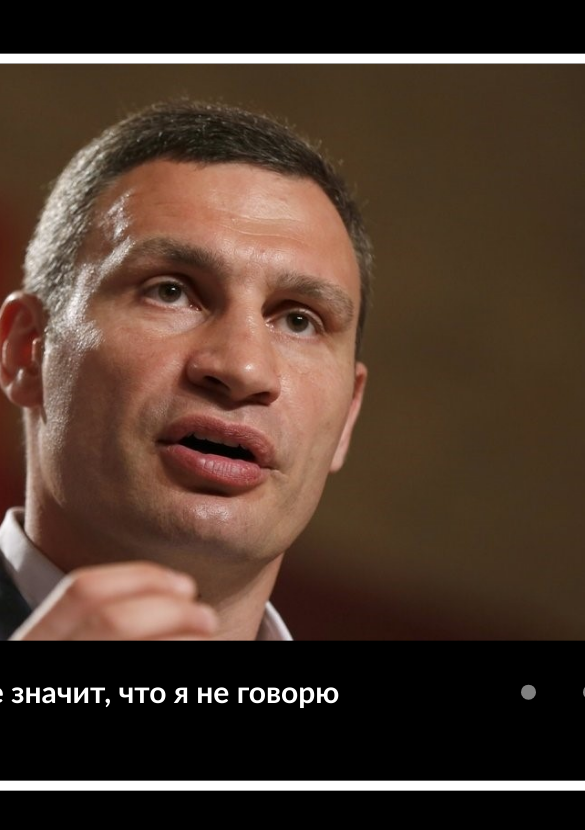
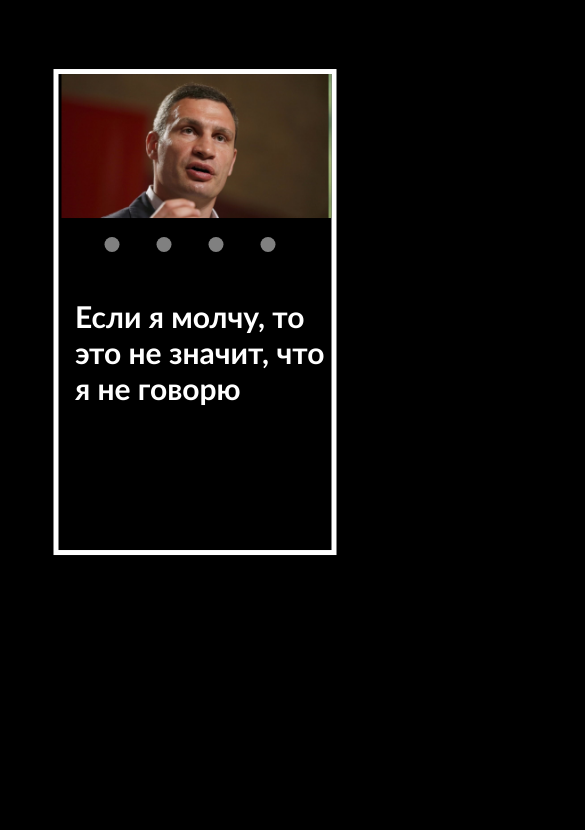
Before and after one commit to KosTHB/cssMemSlider, a plain HTML site: page index.html in a window 390 px wide. Shown: the top 830 px of the page, 585 px wide, since content can reach past the window. Drawn offline with Linux system fonts and the light colour scheme.

Commit message:
feat: end mobile version (FRD, May 13, 2022 00:46:24 AM)

```diff
--- a/sytle.css
+++ b/sytle.css
@@ -5,6 +5,7 @@
 
 body {
   background-color: black;
+  overflow-y: hidden;
 }
 
 h2 {
@@ -12,66 +13,52 @@ h2 {
 }
 
 .slider {
-  width: 1100px;
+  max-width: 70%;
+  min-width: 70%;
+  min-width: none;
   overflow: hidden;
-  border: 10px solid white;
+  border: 5px solid white;
 }
 
 .middle {
-  position: absolute;
-  top: 50%;
-  left: 50%;
+  margin-top: 23.6%;
+  margin-left: 50%;
+  margin-right: 50%;
   transform: translate(-50%, -50%);
 }
 
 .navigation_block {
   position: relative;
   display: flex;
-  height: 120px;
-  margin-top: 20px;
+  height: 8rem;
+  margin-top: 2rem;
 }
 
 .navigation {
-  position: absolute;
-  right: 0;
+  position: relative;
+  margin-left: 51vw;
   display: flex;
 }
 
 .text {
   position: absolute;
   flex-direction: row;
-  width: 811px;
+  max-width: 37rem;
   height: 100%;
-  margin-left: 35px;
-  margin-right: 100px;
+  margin-left: 6rem;
   color: white;
   font-family: 'Trebuchet MS', 'Lucida Sans Unicode', 'Lucida Grande', 'Lucida Sans', Arial, sans-serif;
   display: none;
   transition: all .6s ease;
-}
-
-.t1 {
-  top: 85%;
-}
-
-.t2 {
-  top: 85%;
-}
-
-.t3 {
-  top: 85%;
-}
-
-.t4 {
-  top: 85%;
+  margin-top: 40vw;
 }
 
 .bar {
-  height: 50px;
-  width: 50px;
-  margin: 6px;
+  height: 3rem;
+  width: 3rem;
+  margin: 0.5vw;
   cursor: pointer;
-  background-color: black;
+  background-color: rgb(0, 0, 0);
   border-radius: 50%;
   transition: all .6s ease;
 }
@@ -85,7 +72,7 @@ h2 {
 .into {
   height: 15px;
   width: 15px;
-  margin: 18px;
+  margin: 17px;
   cursor: pointer;
   background-color: white;
   opacity: 0.5;
@@ -95,8 +82,6 @@ h2 {
 
 input[name="r"] {
   position: absolute;
-  margin: 10px;
-  margin-top: 500px;
   visibility: hidden;
 }
 
@@ -145,3 +130,136 @@ input[name="r"] {
   transition: all 0.6s ease;
   display: block;
 }
+
+@media(max-width: 1280px) {
+  .middle {
+    margin-top: 32%;
+  }
+  .text {
+    margin-left: 1rem;
+    max-width: 32rem;
+  }
+}
+
+@media(max-width: 1202px) {
+  .text {
+    margin-left: 1rem;
+    max-width: 25rem;
+  }
+  .navigation {
+    margin-left: 47vw;
+  }
+}
+
+@media(max-width: 978px) {
+  .text {
+    margin-left: 1rem;
+    max-width: 22rem;
+  }
+  .navigation {
+    margin-left: 42vw;
+  }
+}
+
+@media(max-width: 887px) {
+  .middle {
+    margin-top: 40%;
+  }
+  .navigation_block {
+    height: 180px;
+  }
+  .text {
+    margin-left: 6%;
+    max-width: 40rem;
+    margin-top: 24rem;
+  }
+  .navigation {
+    margin-top: -2rem;
+    margin-left: 32%;
+  }
+}
+
+@media(max-width: 737px) {
+  .text {
+    margin-top: 20rem;
+  }
+  .navigation {
+    margin-top: -2rem;
+    margin-left: 22%;
+  }
+}
+
+@media(max-width: 703px) {
+  .middle {
+    margin-top: 50%;
+  }
+  .navigation {
+    margin-left: 25%;
+  }
+  .text {
+    margin-left: 10%;
+  }
+  .navigation_block {
+    height: 300px;
+  }
+}
+
+@media(max-width: 540px) {
+  .middle {
+    margin-top: 60%;
+  }
+  .navigation {
+    margin-left: 18%;
+  }
+
+@media(max-width: 596px) {
+  .middle {
+    margin-top: 60%;
+  }
+
+@media(max-width: 490px) {
+  .middle {
+    margin-top: 80%;
+  }
+  .navigation {
+    margin-left: 10%;
+  }
+  .text {
+    margin-left: 6%;
+    margin-top: 18rem;
+  }
+}
+
+@media(max-width: 427px) {
+  .text {
+    margin-top: 14rem;
+  }
+}
+
+@media(max-width: 344px) {
+  .middle {
+    margin-top: 100%;
+  }
+  .navigation {
+    margin-left: 0%;
+  }
+  .text {
+    margin-left: 6%;
+    margin-top: 11rem;
+  }
+}
+
+
+@media(max-width: 317px) {
+  .middle {
+    margin-top: 80%;
+  }
+  .navigation {
+    margin-left: -10%;
+  }
+  .text {
+    margin-left: 10%;
+    margin-top: 12rem;
+    font-size: 20px;
+  }
+}
```
